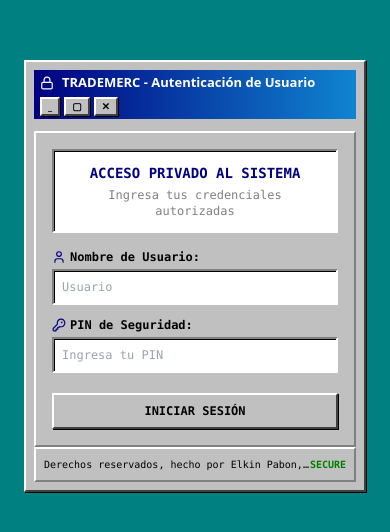
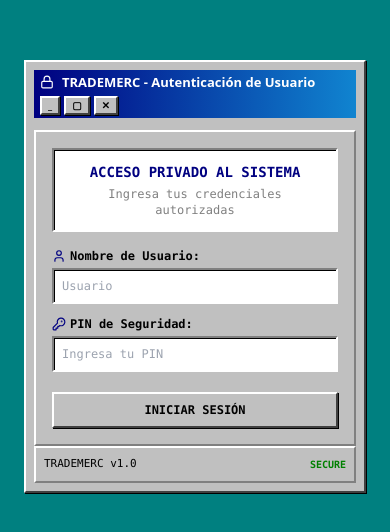
Before and after one commit to elkinpabon/trade-merc, a Next.js app in the folder frontend/: page /login in a window 390 px wide. Shown: the part 154-686 px from the top of the page. Built offline with nearby package versions, Linux system fonts and the light colour scheme; no server answers.

Commit message:
Limpieza de leyenda en login y ajuste 100 por ciento responsive en panel de trading cripto

```diff
--- a/frontend/src/app/login/page.tsx
+++ b/frontend/src/app/login/page.tsx
@@ -171,7 +171,7 @@ export default function LoginPage() {
           </div>
 
           <div className="win95-panel p-2 flex items-center justify-between text-[11px] font-mono text-black border-t border-[#808080]">
-            <div className="truncate text-[10px]">Derechos reservados, hecho por Elkin Pabon, se prohibe el uso no autorizado.</div>
+            <div>TRADEMERC v1.0</div>
             <div className="shrink-0 text-[10px] font-bold text-[#008000]">SECURE</div>
           </div>
         </div>
--- a/frontend/src/features/dashboard/DashboardOverview.tsx
+++ b/frontend/src/features/dashboard/DashboardOverview.tsx
@@ -121,12 +121,12 @@ export const DashboardOverview: React.FC = () => {
     <div className="space-y-4 font-sans text-black">
       {/* Top Inset Bar: PNL ALL OPEN, Margin, Today */}
       <div className="win95-panel p-3">
-        <div className="flex items-center justify-between border-b border-[#808080] pb-2 mb-2">
+        <div className="flex flex-col sm:flex-row items-start sm:items-center justify-between border-b border-[#808080] pb-2 mb-2 gap-2">
           <div>
-            <h1 className="text-xl font-bold font-sans text-[#000080]">Operaciones de Trading en Vivo</h1>
+            <h1 className="text-lg sm:text-xl font-bold font-sans text-[#000080]">Operaciones de Trading en Vivo</h1>
             <p className="text-xs text-[#404040] font-mono">{p?.open_positions_count || 0} posiciones abiertas</p>
           </div>
-          <div className="text-xs font-mono font-bold bg-[#000080] text-white px-3 py-1">
+          <div className="text-xs font-mono font-bold bg-[#000080] text-white px-3 py-1 self-stretch sm:self-auto text-center sm:text-left">
             CAPITAL DE TRADING: ${p?.total_equity?.toFixed(2) || '100.00'} USD
           </div>
         </div>
```
